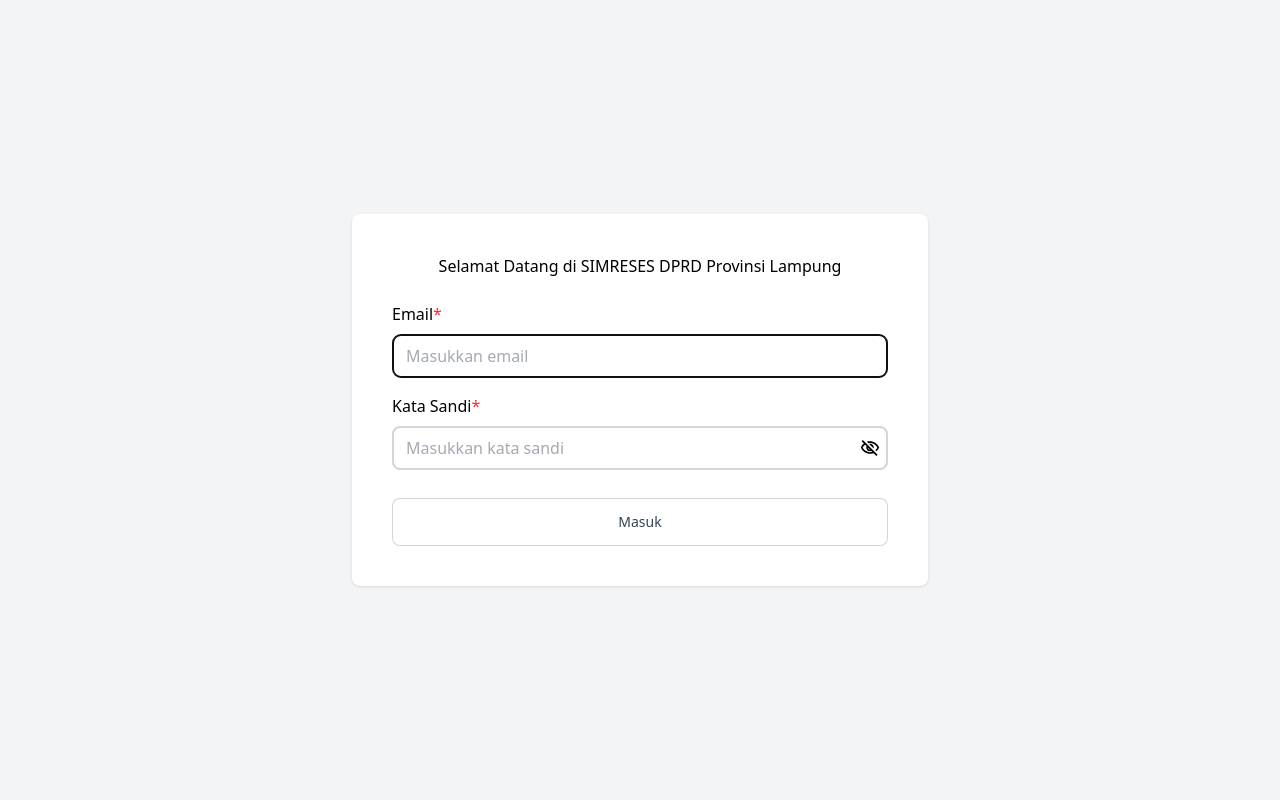
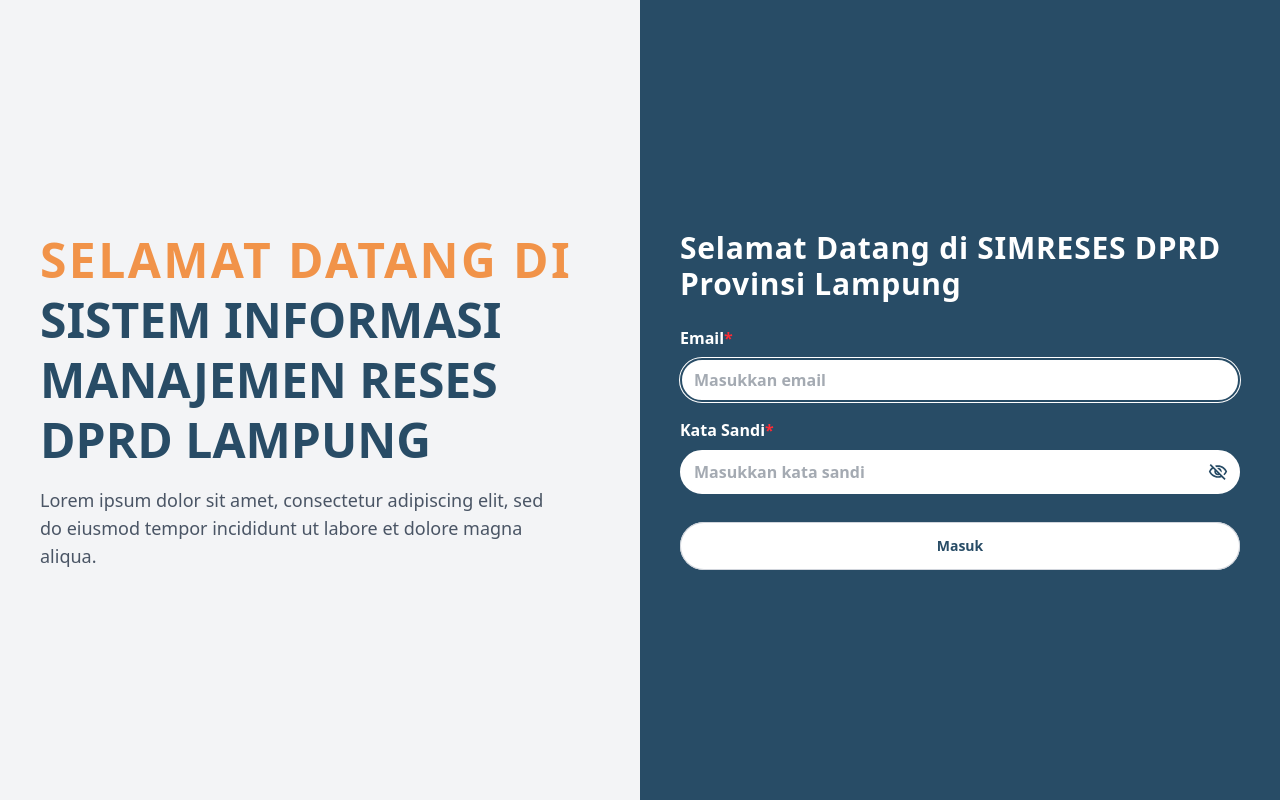
Before and after one commit to RozKoy/e-fe, a Next.js app: page /auth/login in a window 1280 px wide. Built offline with nearby package versions, Linux system fonts and the light colour scheme.

Commit message:
style: login page

```diff
--- a/app/(auth)/auth/login/page.tsx
+++ b/app/(auth)/auth/login/page.tsx
@@ -48,13 +48,34 @@
     };
 
     return (
-        <div className="w-screen h-screen bg-gray-100 flex items-center justify-center">
-            <div className="w-11/12 md:w-xl p-10 rounded-lg bg-white flex flex-col gap-6 shadow">
-                <h1 className="md:text-center">
+        <div className="w-screen h-screen bg-gray-100 grid grid-cols-1 lg:grid-cols-2">
+            <div className="hidden lg:flex p-10 flex-col gap-4 justify-center">
+                <h1 className="font-extrabold leading-tight text-xl sm:text-2xl md:text-3xl lg:text-4xl xl:text-5xl text-primary">
+                    <span className="text-secondary tracking-wider">
+                        SELAMAT DATANG DI
+                    </span>{" "}
+                    SISTEM INFORMASI MANAJEMEN RESES DPRD LAMPUNG
+                </h1>
+                <p className="text-sm sm:text-base lg:text-lg text-gray-600 max-w-lg">
+                    Lorem ipsum dolor sit amet, consectetur adipiscing elit, sed
+                    do eiusmod tempor incididunt ut labore et dolore magna
+                    aliqua.
+                </p>
+            </div>
+            <div className="bg-primary flex items-center justify-center">
+                <div className="max-w-2xl p-6 md:p-10 rounded-lg flex flex-col gap-6 text-white">
+                    <h1 className="font-bold tracking-wide text-2xl md:text-3xl text-center md:text-start">
                         Selamat Datang di SIMRESES DPRD Provinsi Lampung
                     </h1>
-                <form onSubmit={login} className="flex flex-col gap-3">
-                    <Label text="Email" error={errors?.get("email")} required>
+                    <form
+                        onSubmit={login}
+                        className="flex flex-col gap-3 font-semibold"
+                    >
+                        <Label
+                            text="Email"
+                            error={errors?.get("email")}
+                            required
+                        >
                             <Input
                                 error={errors?.get("email")}
                                 autoFocus={true}
@@ -87,11 +108,18 @@
                         <p className="text-red-500 text-center">
                             {errorMessage && errorMessage}
                         </p>
-                    <Button type="submit" variant="outline" isLoading={loading}>
+                        <Button
+                            type="submit"
+                            rounded="full"
+                            variant="outline"
+                            isLoading={loading}
+                            className="text-primary"
+                        >
                             Masuk
                         </Button>
                     </form>
                 </div>
             </div>
+        </div>
     );
 }
--- a/app/_components/button.tsx
+++ b/app/_components/button.tsx
@@ -7,12 +7,15 @@
 
 type ButtonVariant = "primary" | "outline" | "danger";
 
+type ButtonRounded = "base" | "full";
+
 interface ButtonProps {
     children: React.ReactNode;
     size?: ButtonSize;
     type?: React.ButtonHTMLAttributes<HTMLButtonElement>["type"];
     endIcon?: React.ReactNode;
     onClick?: React.ButtonHTMLAttributes<HTMLButtonElement>["onClick"];
+    rounded?: ButtonRounded;
     variant?: ButtonVariant;
     disabled?: React.ButtonHTMLAttributes<HTMLButtonElement>["disabled"];
     className?: React.ButtonHTMLAttributes<HTMLButtonElement>["className"];
@@ -34,6 +37,11 @@
     danger: "bg-red-500 hover:bg-red-600 text-white",
 };
 
+const roundedClasses = {
+    base: "rounded-xl",
+    full: "rounded-4xl",
+};
+
 //
 export default function Button({
     children,
@@ -41,6 +49,7 @@
     type = "button",
     endIcon,
     onClick,
+    rounded = "base",
     variant = "primary",
     disabled = false,
     className = "",
@@ -51,10 +60,10 @@
         <button
             type={type}
             className={`${className} ${sizeClasses[size]} ${
-                variantClasses[variant]
-            } ${
+                roundedClasses[rounded]
+            } ${variantClasses[variant]} ${
                 disabled && "opacity-50"
-            } rounded-lg inline-flex items-center justify-center gap-0.5 disabled:cursor-not-allowed transition`}
+            } inline-flex items-center justify-center gap-0.5 disabled:cursor-not-allowed transition`}
             onClick={onClick}
             disabled={disabled || isLoading}
         >
--- a/app/_components/inputs/input.tsx
+++ b/app/_components/inputs/input.tsx
@@ -35,8 +35,8 @@
             placeholder={placeholder}
             defaultValue={defaultValue}
             className={`${
-                error ? "border-red-300" : "border-gray-300"
-            } ${className} w-full px-3 py-2 rounded-lg border-2 text-gray-600 transition-all`}
+                error ? "border-red-400" : "border-white"
+            } ${className} w-full px-3 py-2 rounded-4xl border-2 bg-white focus:outline-primary text-gray-600 transition-all`}
         />
     );
 }
--- a/app/_components/inputs/password.tsx
+++ b/app/_components/inputs/password.tsx
@@ -34,8 +34,8 @@
             <button
                 type="button"
                 className={`${
-                    error ? "text-red-500" : ""
-                } absolute right-2 top-1/2 -translate-y-1/2 flex items-center justify-center transition-all`}
+                    error ? "text-red-500" : "text-primary"
+                } absolute right-3 top-1/2 -translate-y-1/2 flex items-center justify-center transition-all`}
                 onClick={() => setVisible((prev) => !prev)}
             >
                 {visible ? (
--- a/app/globals.css
+++ b/app/globals.css
@@ -1,4 +1,9 @@
 @import "tailwindcss";
+
+@theme {
+    --color-primary: #284c66;
+    --color-secondary: #f19349;
+}
 
 /* :root {
   --background: #ffffff;
```
Lines whose indentation alone changed are shown as unchanged.
